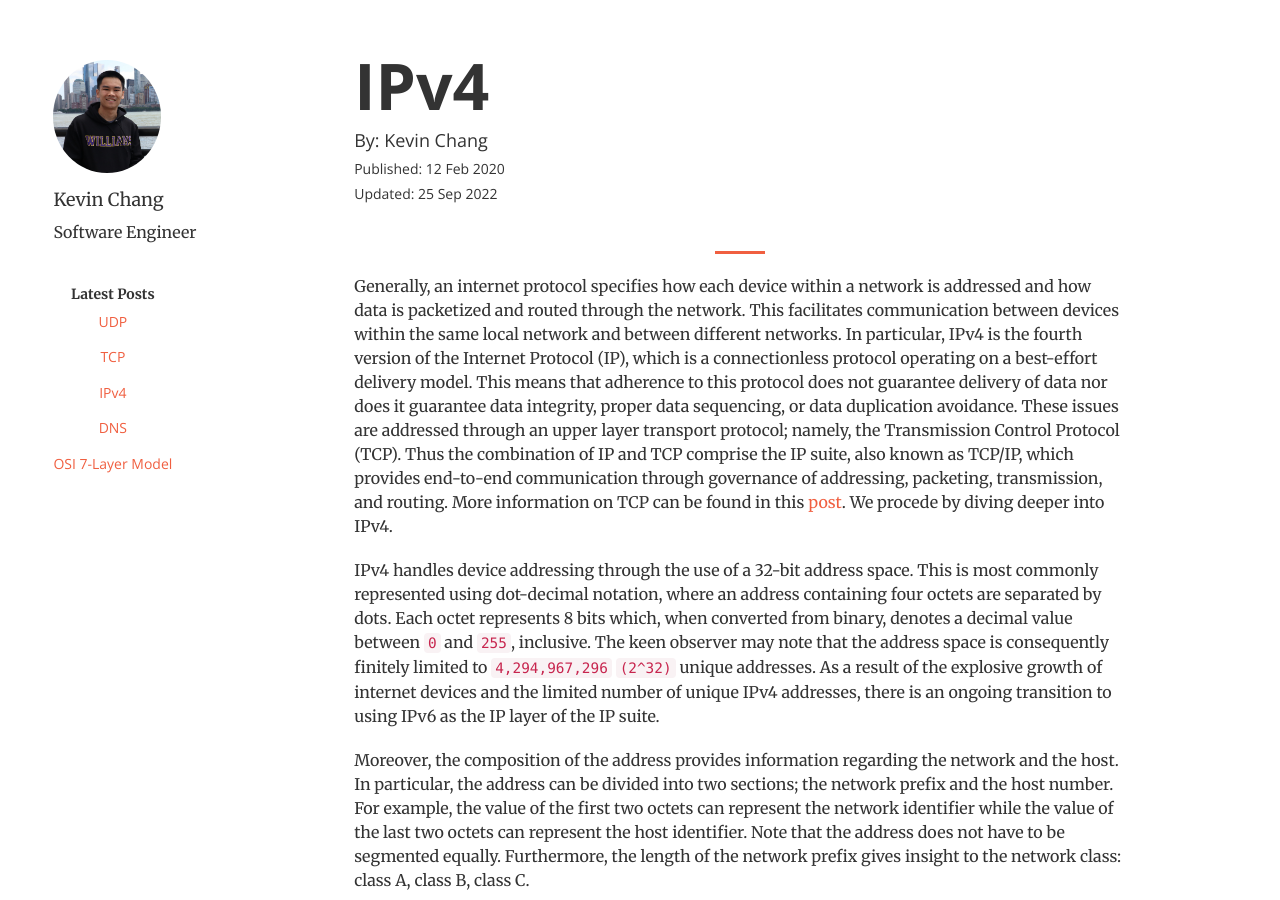
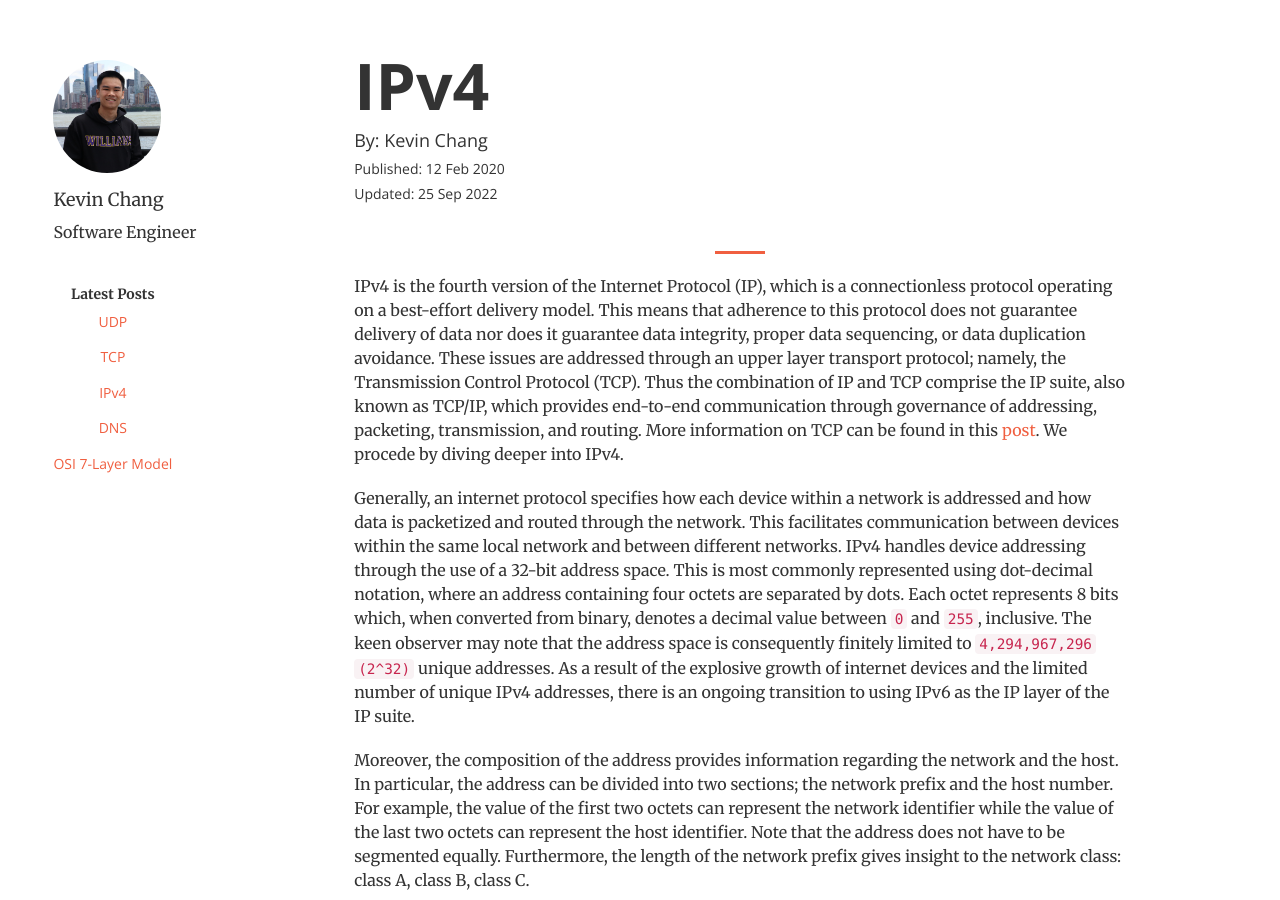
Before and after one commit to kevinchang96/kevinchang96.github.io, a Jekyll site: the page built from _posts/2020-02-12-IPv4.markdown, in a window 1280 px wide and 900 px high. Built offline with Jekyll 4.4.1, drawn with Linux system fonts in a browser that asks for light colours.

Commit message:
update ipv4 post

```diff
--- a/_posts/2020-02-12-IPv4.markdown
+++ b/_posts/2020-02-12-IPv4.markdown
@@ -4,14 +4,12 @@ title: "IPv4"
 author: "Kevin Chang"
 date: "2020-02-12 15:30:00"
 update_date: "2022-09-25 01:05:00"
-
+excerpt_separator: <!--more-->
 ---
 
-Generally, an internet protocol specifies how each device within a network is addressed and how data is packetized and routed through the network. This facilitates communication between devices within the same local network and between different networks. In particular, IPv4 is the fourth version of the Internet Protocol (IP), which is a connectionless protocol operating on a best-effort delivery model. This means that adherence to this protocol does not guarantee delivery of data nor does it guarantee data integrity, proper data sequencing, or data duplication avoidance. These issues are addressed through an upper layer transport protocol; namely, the Transmission Control Protocol (TCP). Thus the combination of IP and TCP comprise the IP suite, also known as TCP/IP, which provides end-to-end communication through governance of addressing, packeting, transmission, and routing. More information on TCP can be found in this [post](https://kevinchang96.github.io/2020/02/16/TCP.html). We procede by diving deeper into IPv4.
+IPv4 is the fourth version of the Internet Protocol (IP), which is a connectionless protocol operating on a best-effort delivery model. This means that adherence to this protocol does not guarantee delivery of data nor does it guarantee data integrity, proper data sequencing, or data duplication avoidance. <!--more-->These issues are addressed through an upper layer transport protocol; namely, the Transmission Control Protocol (TCP). Thus the combination of IP and TCP comprise the IP suite, also known as TCP/IP, which provides end-to-end communication through governance of addressing, packeting, transmission, and routing. More information on TCP can be found in this [post]({% post_url 2020-02-16-TCP %}). We procede by diving deeper into IPv4.
 
-<!--more-->
-
-IPv4 handles device addressing through the use of a 32-bit address space. This is most commonly represented using dot-decimal notation, where an address containing four octets are separated by dots. Each octet represents 8 bits which, when converted from binary, denotes a decimal value between `0` and `255`, inclusive. The keen observer may note that the address space is consequently finitely limited to `4,294,967,296` `(2^32)` unique addresses. As a result of the explosive growth of internet devices and the limited number of unique IPv4 addresses, there is an ongoing transition to using IPv6 as the IP layer of the IP suite.
+Generally, an internet protocol specifies how each device within a network is addressed and how data is packetized and routed through the network. This facilitates communication between devices within the same local network and between different networks. IPv4 handles device addressing through the use of a 32-bit address space. This is most commonly represented using dot-decimal notation, where an address containing four octets are separated by dots. Each octet represents 8 bits which, when converted from binary, denotes a decimal value between `0` and `255`, inclusive. The keen observer may note that the address space is consequently finitely limited to `4,294,967,296` `(2^32)` unique addresses. As a result of the explosive growth of internet devices and the limited number of unique IPv4 addresses, there is an ongoing transition to using IPv6 as the IP layer of the IP suite.
 
 Moreover, the composition of the address provides information regarding the network and the host. In particular, the address can be divided into two sections; the network prefix and the host number. For example, the value of the first two octets can represent the network identifier while the value of the last two octets can represent the host identifier. Note that the address does not have to be segmented equally. Furthermore, the length of the network prefix gives insight to the network class: class A, class B, class C.
 
```
